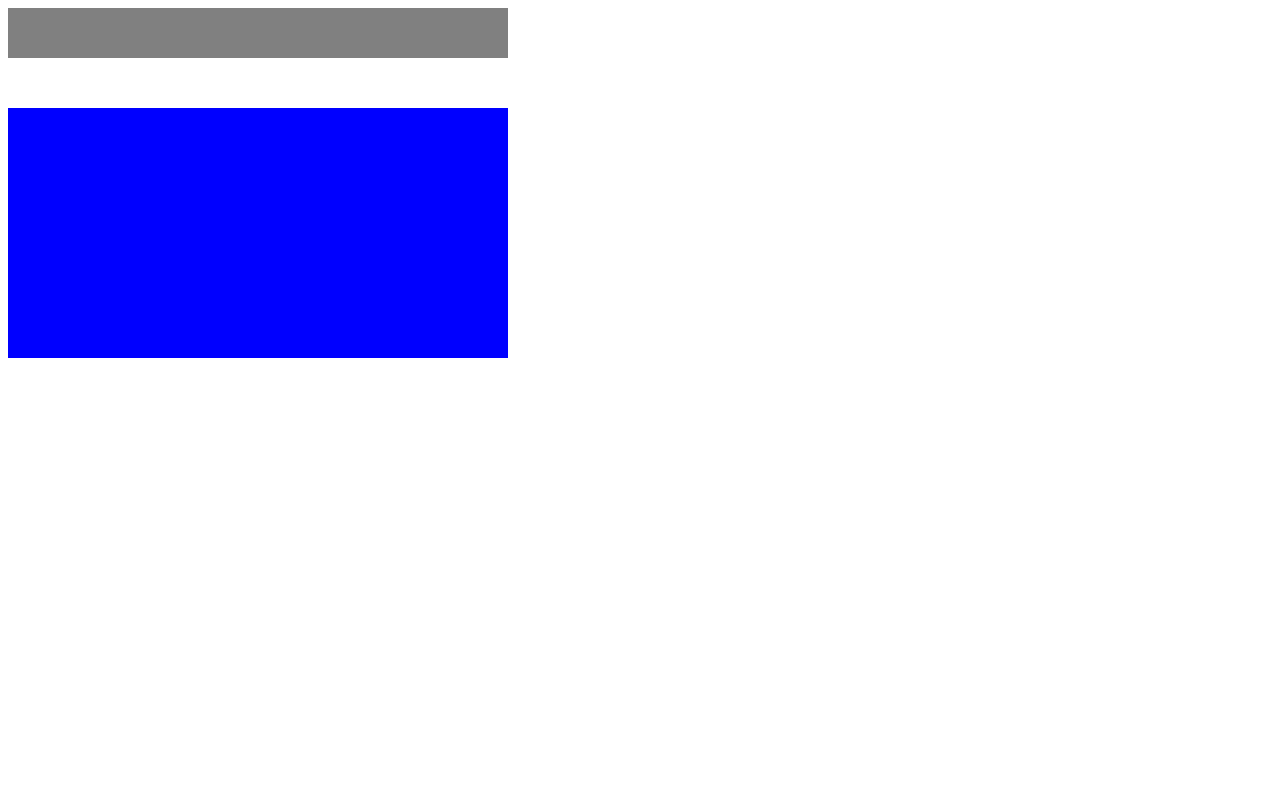
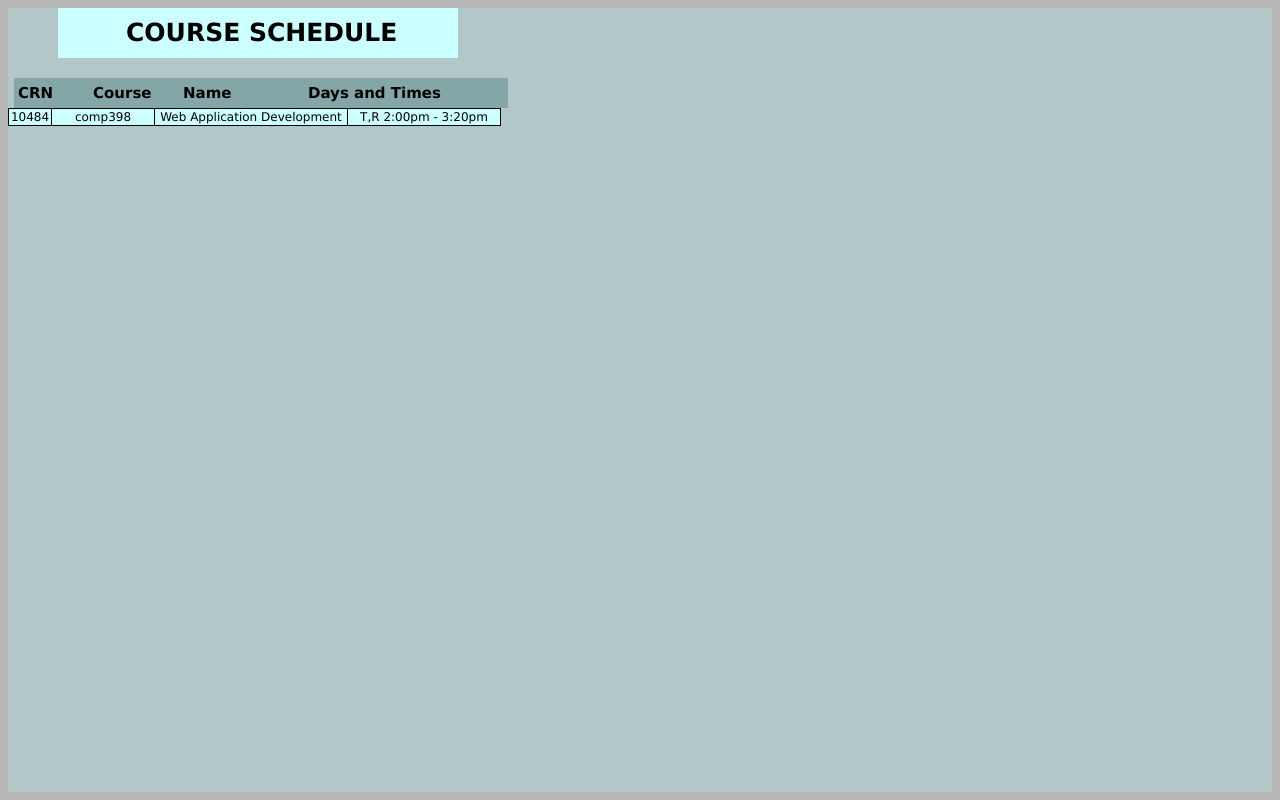
Before and after one commit to tiffoppotomus/comp398, a plain HTML site: page hw06/schedule.html in a window 1280 px wide. Drawn offline with Linux system fonts and the light colour scheme.

Commit message:
updated schedule.html and style.css files

```diff
--- a/hw06/schedule.html
+++ b/hw06/schedule.html
@@ -1,31 +1,41 @@
-<!DOCTYPE html>
 <html>
-
   <head>
     <meta charset= "UTF-8">
     <title>Course Schedule</title>
     <link rel="stylesheet" href="style.css">
   </head>
 
-  <body>
 
-    <svg version="1.1"
-     baseProfile="full"
-     width="500" height="500"
-     xmlns="http://www.w3.org/2000/svg">
+  <svg version="1.1"
+    baseProfile="full"
+    width="500" height="100"
+    xmlns="http://www.w3.org/2000/svg">
+
+    <!-- Title of the Content -->
     <g>
-      <rect width="100%" height="10%" fill="gray"/>
-      <text fill=s"white">Course Schedule</text>
+      <rect x = "50" width="80%" height="50%" style ="fill:#CCFFFF;"/>
+      <text x = "118" y = "33" style="fill:#000000; font-weight:bold; font-size:25px">COURSE SCHEDULE</text>
     </g>
 
 
     <g>
-        <rect y="100" width="100%" height="50%" fill="blue" />
+      <rect x = "6" y = "70" width="100%" height="100%" style ="fill:#85A6A6;"/>
+      <text x = "10" y = "90" style="fill:#000000; font-weight:bold; font-size:15px">CRN</text>
+      <text x = "85" y = "90" style="fill:#000000; font-weight:bold; font-size:15px">Course</text>
+      <text x = "175" y = "90" style="fill:#000000; font-weight:bold; font-size:15px">Name</text>
+      <text x = "300" y = "90" style="fill:#000000; font-weight:bold; font-size:15px">Days and Times</text>
     </g>
+  </svg>
 
-
-   </svg>
-
+  <body>
+    <table>
+      <tr>
+        <td style="width:40px;">10484</td>
+        <td style="width:100px;">comp398</td>
+        <td style="width:190px;">Web Application Development</td>
+        <td style="width:150px;">T,R 2:00pm - 3:20pm</td>
+      </tr>
+    </table>
 
   </body>
 
--- a/hw06/style.css
+++ b/hw06/style.css
@@ -0,0 +1,22 @@
+html {
+	background-color: #B8B8B8;
+}
+
+body {
+	font-family: Verdana, sans-serif;
+	background-color: #B2C7C7;
+}
+
+table {
+   	border-collapse: collapse;
+}
+
+table{
+	font-size:12px;
+	background-color:#CCFFFF;
+}
+
+table, td, th {
+    border: 1px solid black;
+    text-align: center;
+}
```
Also changed, not shown: hw07/css/impress-demo.css (+0 -5 lines), hw07/impressCode.html (+12 -37 lines).
